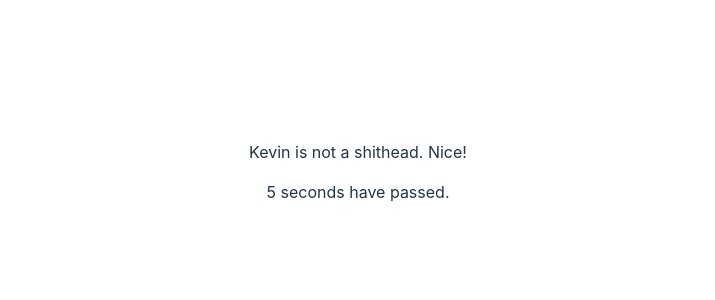
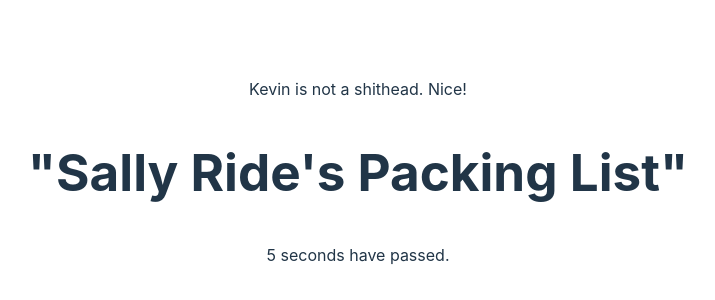
Before and after one commit to Kbouti/reactSandbox, a React (Vite) app: page / in a window 1280 px wide. Shown: the part 220-520 px from the top of the page, without its empty margins (282-997 px from the left). Built offline with nearby package versions, Linux system fonts and the light colour scheme.

Commit message:
Complete Sallys packing list

```diff
--- a/src/main.jsx
+++ b/src/main.jsx
@@ -4,7 +4,7 @@
 import './index.css'
 import { useState, useEffect } from "react";
 
-
+import PackingList from './practice.jsx';
 const kevin = {
   name:"Kevin",
   isShithead: false,
@@ -34,6 +34,7 @@
 ReactDOM.createRoot(document.getElementById('root')).render(
   <React.StrictMode>
     <Shithead person =  {kevin}/>
+    <PackingList/>
     <App />
   </React.StrictMode>,
 )
--- /dev/null
+++ b/src/practice.jsx
@@ -0,0 +1,22 @@
+import { useState, useEffect } from "react";
+
+function Item({ name, isPacked }) {
+    if (isPacked) {
+        return null
+        // return  <li className="item">{name}✔</li>;
+    }
+  return <li className="item">{name}</li>;
+}
+
+export default function PackingList() {
+  return (
+    <section>
+      <h1>"Sally Ride's Packing List"</h1>
+      <ul>
+        <Item isPacked={true} name="space suit" />
+        <Item isPacked={true} name="Helmet with gold leaf" />
+        <Item isPacked={true} name="Photo of Tam" />
+      </ul>
+    </section>
+  );
+}
```
